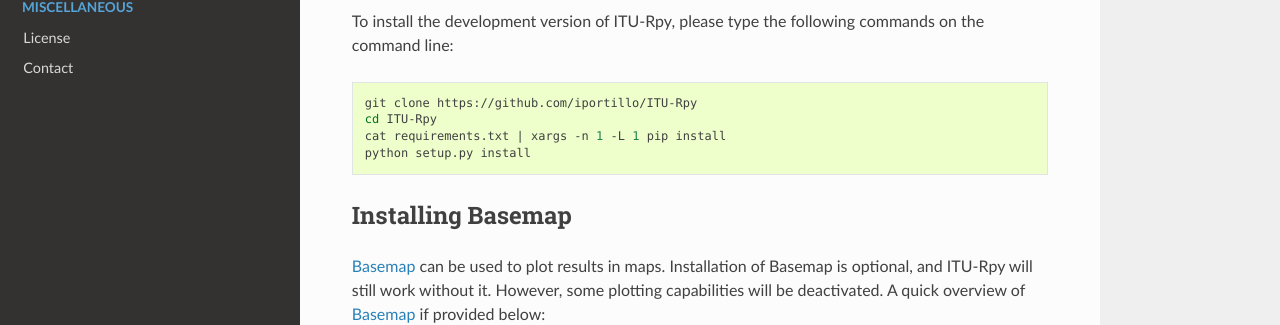
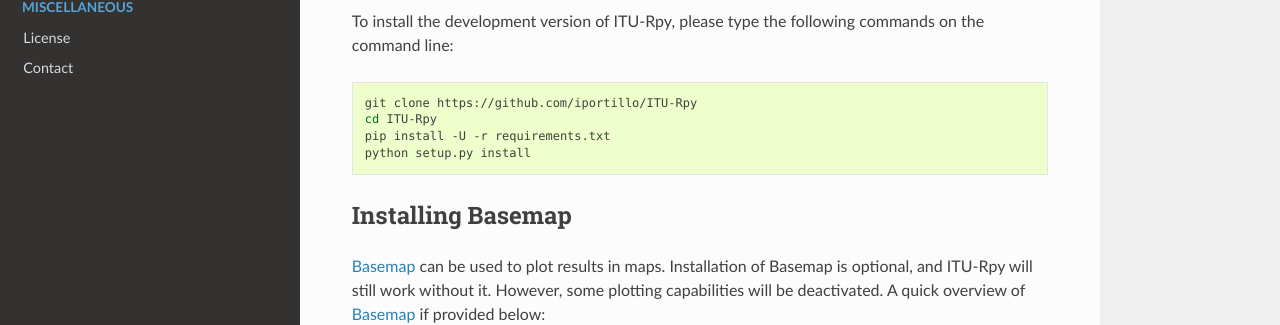
Before and after one commit to inigodelportillo/ITU-Rpy, a Sphinx documentation site: the page built from docs/installation.rst, in a window 1280 px wide and 1362 px high. Shown: the part 377-702 px from the top of the window. Built offline with Sphinx 7.4.7 and the Read the Docs theme 2.0.0, drawn with Linux system fonts in a browser that asks for light colours.

Commit message:
Update installation of requirements.txt in documentation

```diff
--- a/docs/installation.rst
+++ b/docs/installation.rst
@@ -22,7 +22,7 @@
 
     git clone https://github.com/iportillo/ITU-Rpy
     cd ITU-Rpy
-    cat requirements.txt | xargs -n 1 -L 1 pip install
+    pip install -U -r requirements.txt
     python setup.py install
 
 
```
